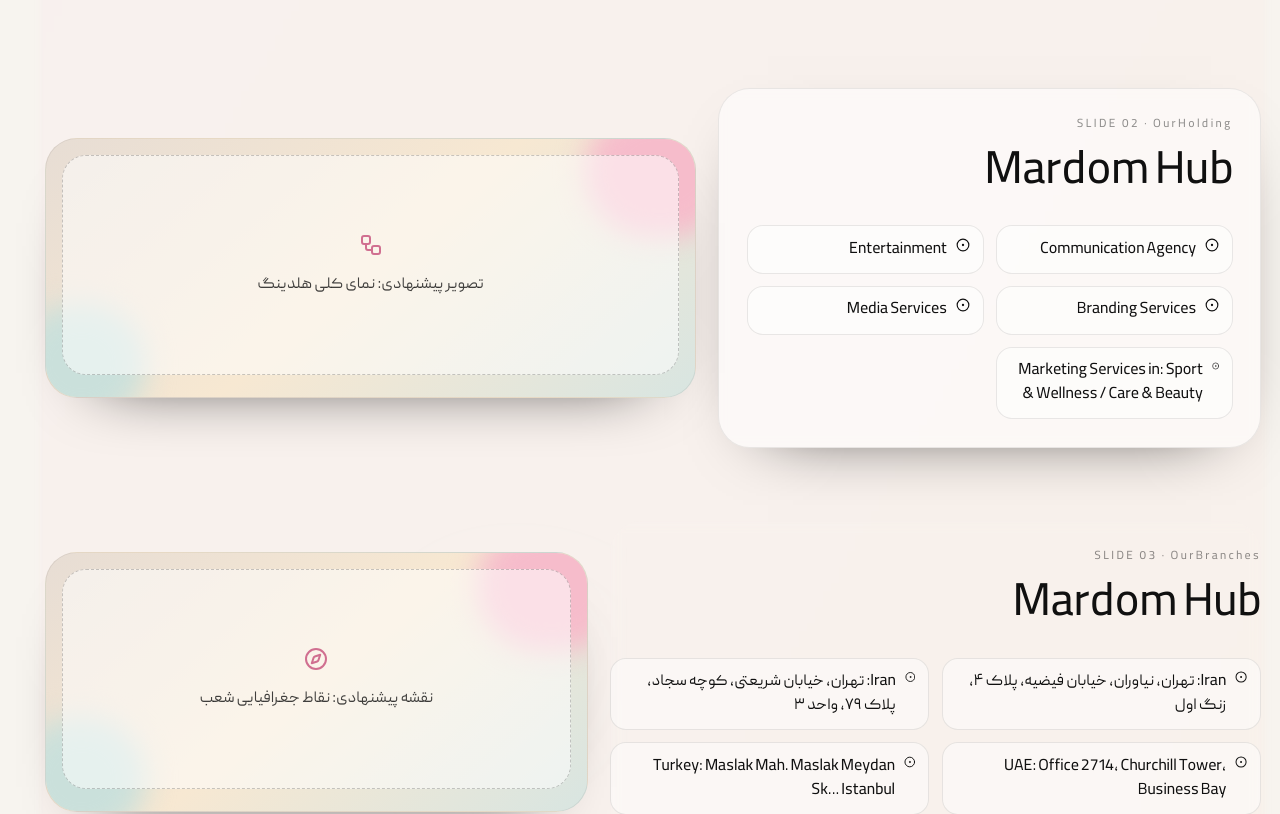
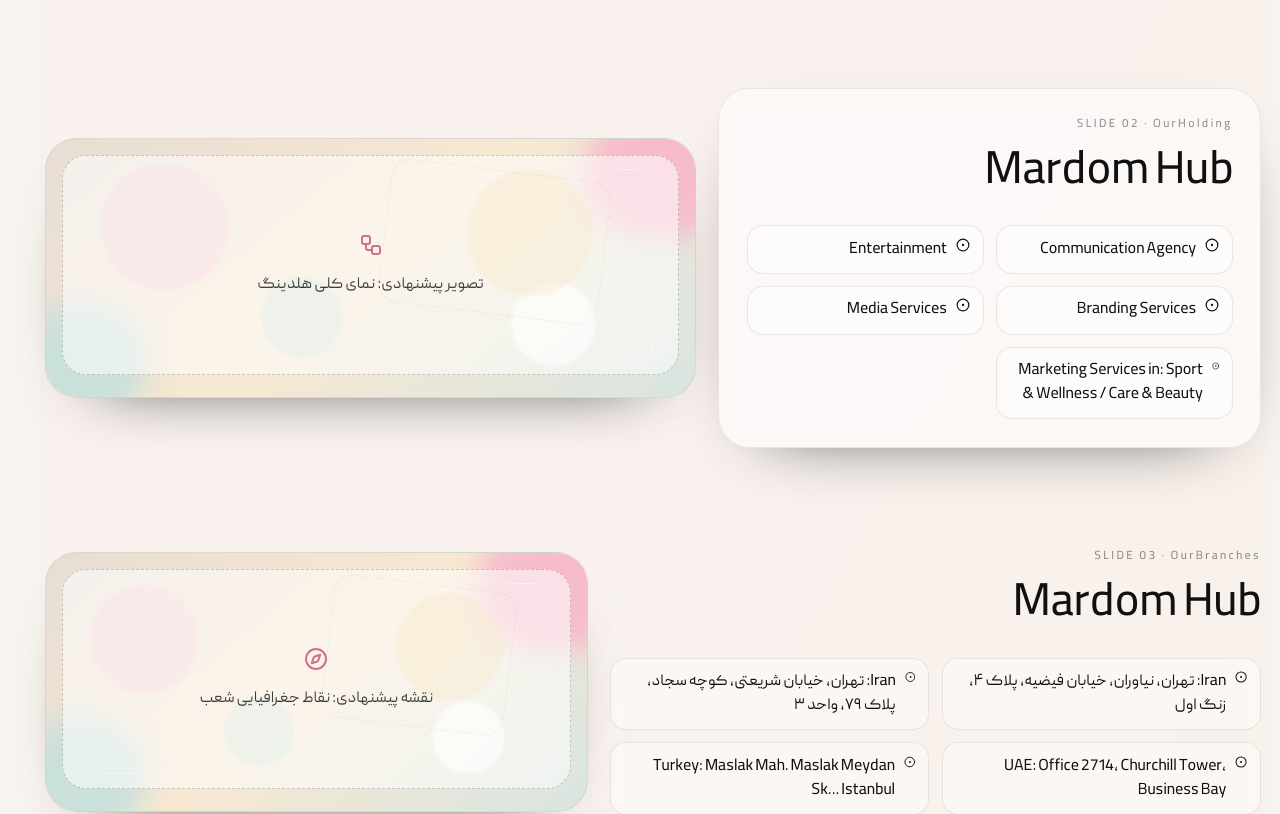
Before and after one commit to rosscreativeagency-web/proposal-mvp, a Next.js app: page / in a window 1280 px wide. Shown: the part 1560-2374 px from the top of the page. Built offline with nearby package versions, Linux system fonts and the light colour scheme.

Commit message:
Add art-directed placeholder variants for slide media

```diff
--- a/src/app/globals.css
+++ b/src/app/globals.css
@@ -73,3 +73,33 @@
 @keyframes blobMorphB{50%{transform:translate3d(12px,8px,0) scale(.98);border-radius:38% 62% 42% 58%/54% 37% 63% 46%}}
 @keyframes blobMorphC{50%{transform:translate3d(-9px,-6px,0) scale(1.02);border-radius:55% 45% 63% 37%/41% 60% 40% 59%}}
 @keyframes blobMorphD{50%{transform:translate3d(7px,-12px,0) scale(1.01);border-radius:46% 54% 36% 64%/58% 44% 56% 42%}}
+
+.media-block::before,.media-block::after{content:"";position:absolute;pointer-events:none;z-index:1;transition:transform .35s ease,opacity .35s ease}
+.media-block:hover::before{transform:translate3d(4px,-4px,0) scale(1.02)}
+.media-block:hover::after{transform:translate3d(-3px,3px,0) scale(1.01)}
+.media-block .media-frame::before,.media-block .media-frame::after{content:"";position:absolute;pointer-events:none}
+
+.media-mask-organic{isolation:isolate}
+.media-mask-organic::before{inset:8% 10% auto auto;width:62%;height:68%;background:radial-gradient(circle at 30% 20%,#ffffffdd,transparent 55%),linear-gradient(130deg,#f2b8cb99,#c6e0d899);clip-path:polygon(5% 18%,49% 0,100% 12%,91% 67%,55% 100%,10% 83%);mix-blend-mode:screen}
+.media-mask-organic::after{inset:auto auto 7% 6%;width:54%;height:38%;background:linear-gradient(140deg,#0000000e,#ffffff70);border:1px solid #ffffff8f;border-radius:48% 52% 61% 39% / 37% 44% 56% 63%;backdrop-filter:blur(8px)}
+
+.media-editorial-stack .media-frame{background:linear-gradient(170deg,#ffffffd8,#f7f3ee);box-shadow:inset 0 0 0 1px #00000010}
+.media-editorial-stack .media-frame::before{inset:8% 7%;border:1px solid #0000001a;border-radius:1rem;transform:rotate(-2.6deg)}
+.media-editorial-stack .media-frame::after{inset:14% 12%;border:1px solid #0000001f;border-radius:.8rem;transform:rotate(2deg)}
+.media-editorial-stack::after{inset:20% -12% auto auto;width:46%;height:58%;background:linear-gradient(120deg,#f6d3bf99,#ffffff55);clip-path:polygon(0 0,100% 14%,84% 100%,0 88%)}
+
+.media-diagram-node-map::before{inset:14% 8%;background:radial-gradient(circle at 18% 72%,#d98cad66 0 8%,transparent 9%),radial-gradient(circle at 62% 20%,#7db8ad66 0 7%,transparent 8%),radial-gradient(circle at 80% 68%,#e8b26c66 0 7%,transparent 8%),linear-gradient(135deg,transparent 46%,#ffffff8f 46% 48%,transparent 48%),linear-gradient(28deg,transparent 55%,#ffffff80 55% 57%,transparent 57%);border:1px dashed #00000025;border-radius:1.2rem}
+.media-diagram-node-map::after{inset:auto 10% 8% auto;width:42%;height:26%;background:#ffffff99;border:1px solid #00000017;border-radius:1rem;box-shadow:0 10px 24px -16px #000}
+
+.media-hero-product-zone::before{inset:0;background:linear-gradient(90deg,#ffffff12 0 32%,transparent 32% 68%,#ffffff14 68% 100%),linear-gradient(165deg,#f4cab7a0,#d6e4dfa8);clip-path:polygon(0 0,100% 0,100% 82%,56% 100%,0 88%)}
+.media-hero-product-zone::after{inset:12% auto auto 6%;width:28%;height:72%;background:linear-gradient(#ffffffc7,#ffffff2e);border:1px solid #ffffff9f;border-radius:999px;filter:blur(.2px)}
+.media-hero-product-zone .media-mini{width:152px;height:132px;bottom:-25px}
+
+.media-campaign-mockup .media-frame{background:linear-gradient(160deg,#ffffffcf,#efe6dc)}
+.media-campaign-mockup .media-frame::before{inset:10% auto auto 7%;width:40%;height:52%;background:linear-gradient(130deg,#f0afca88,#ffffff77);border-radius:.8rem;transform:rotate(-5deg)}
+.media-campaign-mockup .media-frame::after{inset:auto 8% 12% auto;width:44%;height:44%;background:linear-gradient(130deg,#b8dbd277,#ffffff66);border-radius:1rem;transform:rotate(6deg)}
+.media-campaign-mockup::after{inset:auto 20% 3% auto;width:22%;height:22%;border-radius:999px;background:#11111110;border:1px solid #ffffff8a}
+
+.media-icon-cluster::before{inset:10% 6%;background:radial-gradient(circle at 14% 30%,#f4bfd477 0 12%,transparent 13%),radial-gradient(circle at 38% 74%,#bbded477 0 10%,transparent 11%),radial-gradient(circle at 78% 33%,#efd39a88 0 13%,transparent 14%),radial-gradient(circle at 82% 77%,#ffffff9a 0 8%,transparent 9%)}
+.media-icon-cluster::after{inset:12% auto auto 52%;width:34%;height:56%;border:1px dashed #00000026;border-radius:1.2rem;transform:rotate(7deg)}
+.media-icon-cluster .media-frame::before{inset:6% 4%;border-radius:1.1rem;border:1px solid #ffffff7f;clip-path:polygon(3% 8%,97% 0,100% 95%,5% 100%)}
--- a/src/app/page.tsx
+++ b/src/app/page.tsx
@@ -37,6 +37,7 @@
   body?: string[];
   bullets?: string[];
   placeholder?: string;
+  placeholderVariant?: "mask-organic" | "editorial-stack" | "diagram-node-map" | "hero-product-zone" | "campaign-mockup" | "icon-cluster";
 };
 
 const slides: Slide[] = [
@@ -104,13 +105,25 @@
         {slide.body?.map((b) => <p className="body" key={b}>{b}</p>)}
         {!!slide.bullets?.length && <div className="bullet-grid">{slide.bullets.map((item) => <motion.div whileHover={{ y: -4, x: -3 }} className="bullet" key={item}><CircleDot size={14} />{item}</motion.div>)}</div>}
       </div>
-      <motion.div className="media-block" whileHover={{ rotate: -1, scale: 1.02 }}>
+      <motion.div className={`media-block media-${slide.placeholderVariant ?? getPlaceholderVariant(slide)}`} whileHover={{ rotate: -1, scale: 1.02 }}>
         <div className="media-float" />
         <div className="media-frame"><Icon className="icon" /><p>{slide.placeholder}</p></div>
         <div className="media-mini" />
       </motion.div>
     </motion.section>
   );
+}
+
+
+
+function getPlaceholderVariant(slide: Slide): NonNullable<Slide["placeholderVariant"]> {
+  const id = Number.parseInt(slide.id, 10);
+  if (id <= 10) return "icon-cluster";
+  if (id <= 18) return "mask-organic";
+  if (id <= 24) return "editorial-stack";
+  if (id <= 33) return "diagram-node-map";
+  if (id <= 40) return "campaign-mockup";
+  return "hero-product-zone";
 }
 
 const slideLayoutByRange: Array<{ start: number; end: number; layout: NonNullable<Slide["layout"]> }> = [
```
